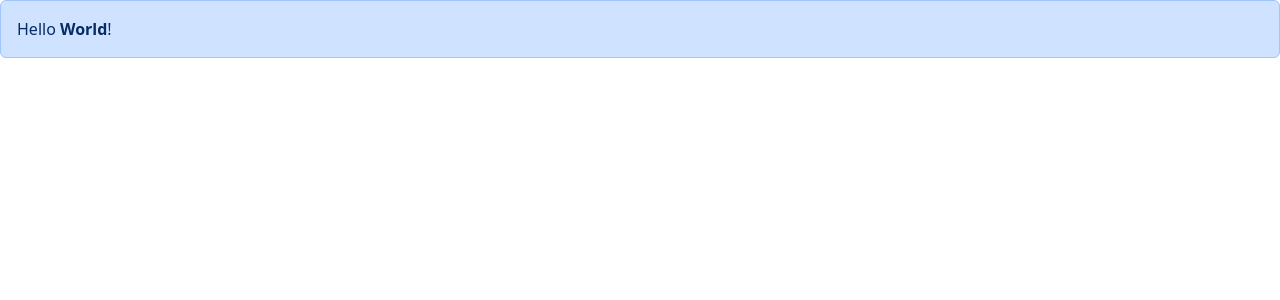
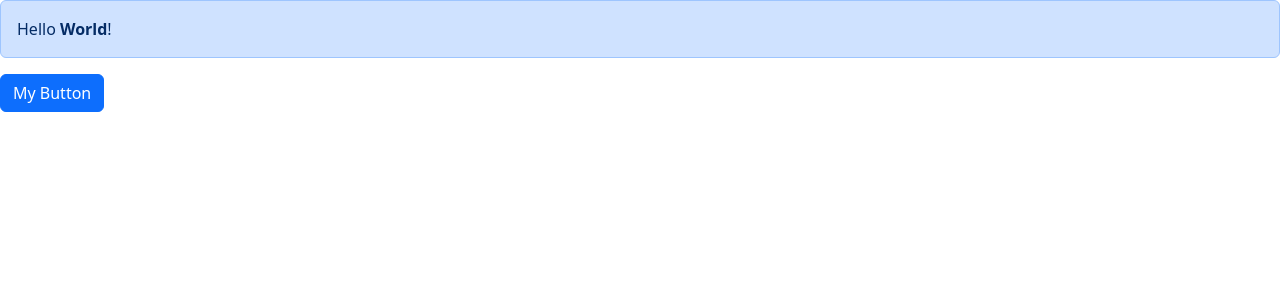
Before and after one commit to pxmdk/react-beginner, a React (Vite) app: page / in a window 1280 px wide. Shown: the top 300 px of the page. Built offline with nearby package versions, Linux system fonts and the light colour scheme.

Commit message:
Added buttons

```diff
--- a/src/App.tsx
+++ b/src/App.tsx
@@ -1,10 +1,12 @@
 import Alert from "./components/alert";
+import Button from "./components/button";
 function app() {
   return (
     <div>
       <Alert>
         Hello <strong>World</strong>
       </Alert>
+      <Button onClick={() => console.log("Clicked")}>My Button</Button>
     </div>
   );
 }
--- /dev/null
+++ b/src/components/button.tsx
@@ -0,0 +1,14 @@
+interface Props {
+  children: string;
+  color?: string;
+  onClick: () => void;
+}
+const button = ({ children, onClick, color = "primary" }: Props) => {
+  return (
+    <button className={"btn btn-" + color} onClick={onClick}>
+      {children}
+    </button>
+  );
+};
+
+export default button;
```
